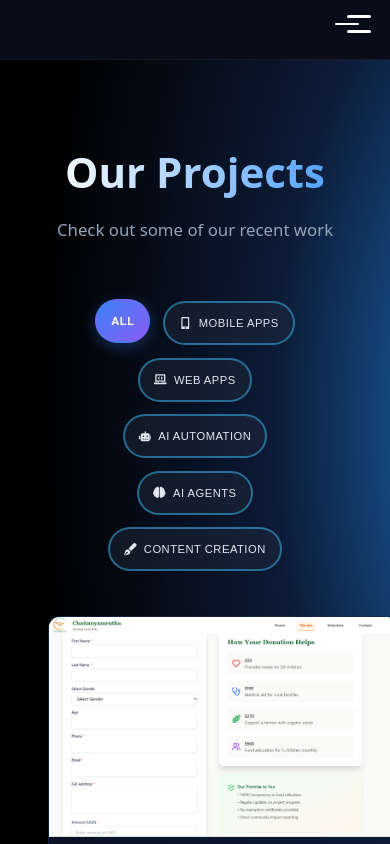
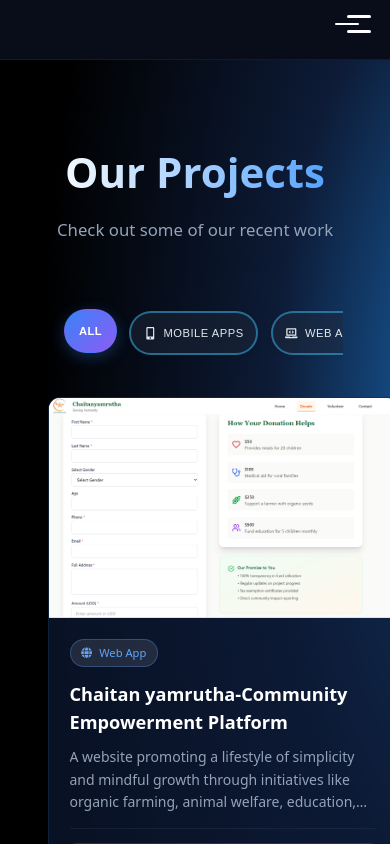
Before and after one commit to ElevAIteLabs/ElevAIte-Labs-Company-Portal, a React (Vite) app: page /projects in a window 390 px wide. Shown: the top 844 px of the page. Built offline with nearby package versions, Linux system fonts and the light colour scheme; a web font is replaced by a local one.

Commit message:
corrected client logos

```diff
--- a/src/styles/filters.css
+++ b/src/styles/filters.css
@@ -3,8 +3,41 @@
   justify-content: center;
   flex-wrap: wrap;
   gap: 1rem;
-  margin: 2rem 0;
+  margin: 2rem auto;
   padding: 0 1rem;
+  max-width: 1200px;
+  width: 100%;
+  box-sizing: border-box;
+}
+
+/* Mobile styles */
+@media (max-width: 1024px) {
+  .filters-container {
+    justify-content: flex-start;
+    flex-wrap: nowrap;
+    overflow-x: auto;
+    scrollbar-width: thin;
+    scrollbar-color: rgba(56, 189, 248, 0.3) transparent;
+    -webkit-overflow-scrolling: touch;
+    scroll-behavior: smooth;
+    padding: 0.5rem 1rem;
+    margin: 1.5rem 0;
+  }
+}
+
+/* Hide scrollbar for Chrome, Safari and Opera */
+.filters-container::-webkit-scrollbar {
+  height: 4px;
+}
+
+.filters-container::-webkit-scrollbar-track {
+  background: transparent;
+  margin: 0 1rem;
+}
+
+.filters-container::-webkit-scrollbar-thumb {
+  background-color: rgba(56, 189, 248, 0.3);
+  border-radius: 4px;
 }
 
 .filter-button {
@@ -89,12 +122,17 @@
 /* Responsive adjustments */
 @media (max-width: 768px) {
   .filters-container {
+    padding: 0.75rem 1rem;
+    margin: 1rem 0;
     gap: 0.5rem;
+    justify-content: flex-start;
   }
 
   .filter-button {
-    padding: 0.5rem 1rem;
+    padding: 0.5rem 0.9rem;
     font-size: 0.8rem;
+    white-space: nowrap;
+    flex-shrink: 0;
   }
 
   .filter-icon {
```
Also changed, not shown: public/pictures/sree nanda logo.png.
